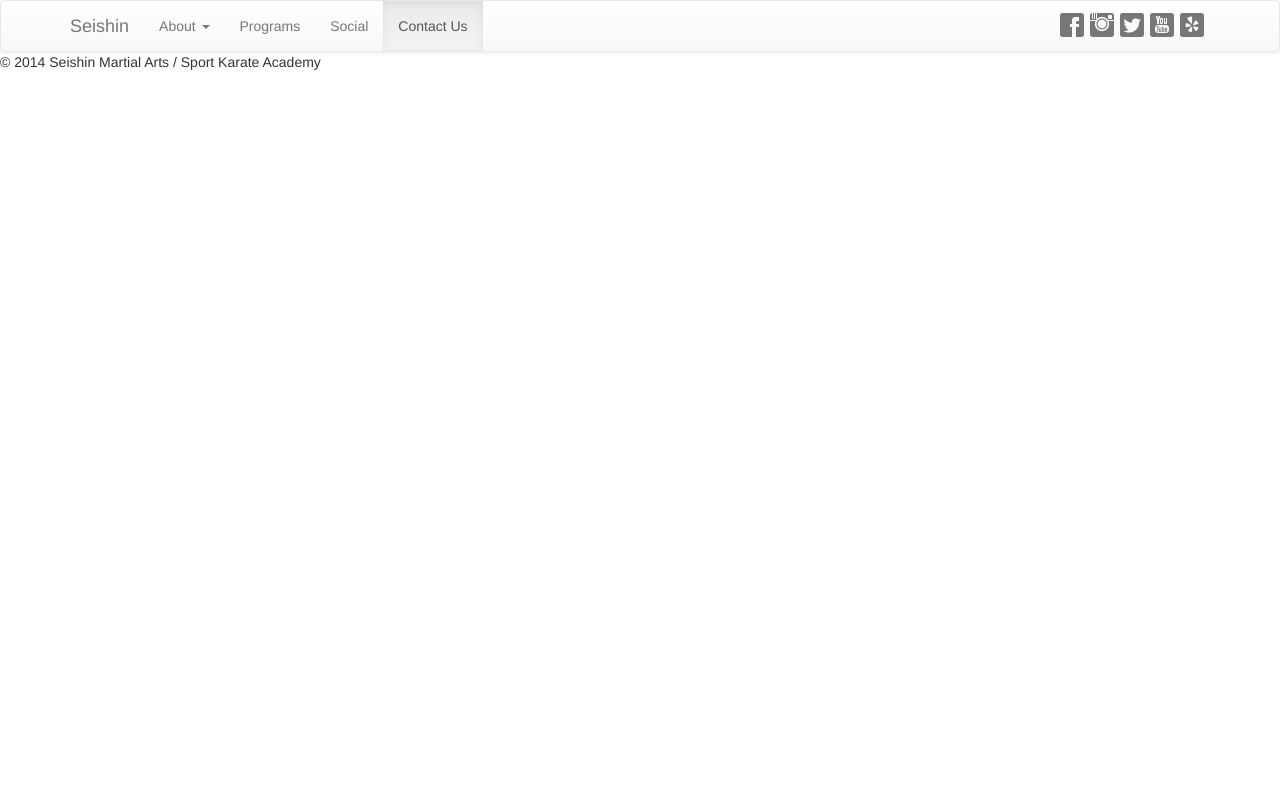
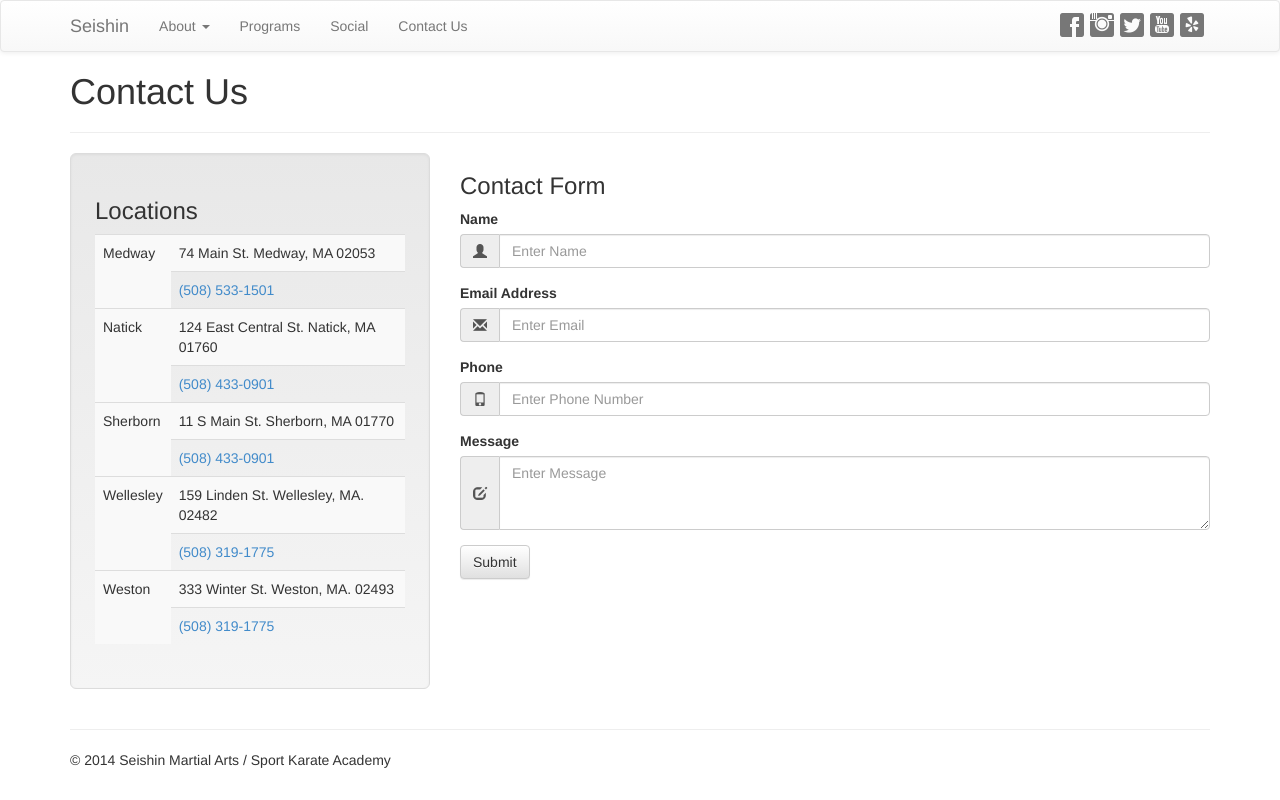
Before and after one commit to kurtmarcink/Seishin-Karate, a PHP site: page /contact.php in a window 1280 px wide. Run offline with PHP 8.4, Linux system fonts and the light colour scheme; some libraries are stand-ins or nearby versions.

Commit message:
Contact form shell and other minor improvements

```diff
--- a/components/php/footer.php
+++ b/components/php/footer.php
@@ -1,3 +1,4 @@
+<hr>
 <footer>
     <p>&copy; <script>document.write(new Date().getFullYear())</script> <a href="about.php">Seishin Martial Arts / Sport Karate Academy</a></p>
 </footer>
--- a/contact.php
+++ b/contact.php
@@ -11,8 +11,90 @@
 </head>
 <body id="contact">
 <?php include "components/php/navbar.php"; ?>
-
-<?php include "components/php/footer.php"; ?>
+<div class="container">
+    <h1>Contact Us</h1>
+    <hr>
+    <div class="row">
+        <div class="col-md-4">
+            <div class="well well-lg">
+<!--                TODO: add dropdown that dynamically adds in location information-->
+            <h3>Locations</h3>
+            <table class="table table-striped">
+                <tr>
+                    <td rowspan="2">Medway</td>
+                    <td>74 Main St. Medway, MA 02053</td>
+                </tr>
+                <tr>
+                    <td><a href="tel:+15085331501">(508) 533-1501</a></td>
+                </tr>
+                <tr>
+                    <td rowspan="2">Natick</td>
+                    <td>124 East Central St. Natick, MA 01760 </td>
+                </tr>
+                <tr>
+                    <td><a href="tel:+15084330901">(508) 433-0901</a></td>
+                </tr>
+                <tr>
+                    <td rowspan="2">Sherborn</td>
+                    <td>11 S Main St. Sherborn, MA 01770 </td>
+                </tr>
+                <tr>
+                    <td><a href="tel:+15084330901">(508) 433-0901</a></td>
+                </tr>
+                <tr>
+                    <td rowspan="2">Wellesley</td>
+                    <td>159 Linden St. Wellesley, MA. 02482</td>
+                </tr>
+                <tr>
+                    <td><a href="tel:+15083191775">(508) 319-1775</a></td>
+                </tr>
+                <tr>
+                    <td rowspan="2">Weston</td>
+                    <td>333 Winter St. Weston, MA. 02493</td>
+                </tr>
+                <tr>
+                    <td><a href="tel:+15083191775">(508) 319-1775</a></td>
+                </tr>
+            </table>
+            </div>
+        </div>
+        <div class="col-md-8">
+            <h3>Contact Form</h3>
+            <form role="form">
+                <div class="form-group">
+                    <label for="name" class="control-label">Name</label>
+                    <div class="input-group">
+                        <div class="input-group-addon"><span class="glyphicon glyphicon-user"></span></div>
+                        <input type="text" class="form-control" id="name" placeholder="Enter Name" required>
+                    </div>
+                </div>
+                <div class="form-group">
+                    <label for="email" class="control-label">Email Address</label>
+                    <div class="input-group">
+                        <div class="input-group-addon"><span class="glyphicon glyphicon-envelope"></span></div>
+                        <input type="email" class="form-control" id="email" placeholder="Enter Email" required>
+                    </div>
+                </div>
+                <div class="form-group">
+                    <label for="phone">Phone</label>
+                    <div class="input-group">
+                        <div class="input-group-addon"><span class="glyphicon glyphicon-phone"></span></div>
+                        <input type="tel" class="form-control" id="phone" placeholder="Enter Phone Number" required>
+                    </div>
+                </div>
+                <div class="form-group">
+                    <label for="message" class="control-label">Message</label>
+                    <div class="input-group">
+                        <div class="input-group-addon"><span class="glyphicon glyphicon-edit"></span></div>
+                        <textarea class="form-control" id="message" placeholder="Enter Message" cols="200" rows="3" required></textarea>
+                    </div>
+                </div>
+                <button type="submit" class="btn btn-default">Submit</button>
+            </form>
+        </div>
+    </div>
+    <div class="clearfix"></div>
+    <?php include "components/php/footer.php"; ?>
 </div> <!-- /container -->
 <?php include "components/php/endScripts.php"; ?>
 </body>
--- a/css/main.css
+++ b/css/main.css
@@ -43,6 +43,10 @@ div.carousel-caption > h1 {
     text-align: center;
     width: 100%;
 }
+.form-inline .form-group{
+    margin-left: 0;
+    margin-right: 0;
+}
 /*carousel caption text styling*/
 div.carousel-caption > h1 span {
     color: white;
--- a/index.php
+++ b/index.php
@@ -60,8 +60,6 @@
             <p><a class="btn btn-default" href="#" role="button">View details &raquo;</a></p>
         </div>
     </div>
-
-    <hr>
     <?php include "components/php/footer.php"; ?>
 </div> <!-- /container -->
 <?php include "components/php/endScripts.php"; ?>
--- a/js/main.js
+++ b/js/main.js
@@ -7,4 +7,6 @@ $(function() {
     $("#programs a:contains('Programs')").parent().addClass('active');
     $("#social a:contains('Social')").parent().addClass('active');
     $("#contact a:contains('Contact Us')").parent().addClass('active');
+
+    $.get(http://api.yelp.com/v2/business/seishin-martial-arts-sport-karate-academy-medway)
 })
```
